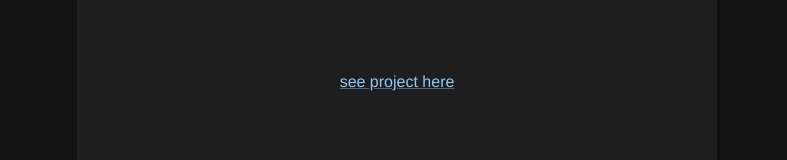
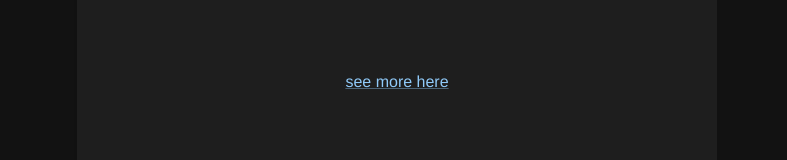
Before and after one commit to jnordhagen/jnordhagen.github.io, a React (Create React App) app: page / in a window 1280 px wide. Shown: the part 999-1159 px from the top of the page, without its empty margins (243-1030 px from the left). Built offline with nearby package versions, Linux system fonts and the light colour scheme.

Commit message:
added project

```diff
--- a/src/components/projectCard/ProjectCard.tsx
+++ b/src/components/projectCard/ProjectCard.tsx
@@ -31,7 +31,7 @@ const ProjectCard = ({ projectTitle, projectDesc, projectUrl }) => {
         >
           {projectDesc}
         </Typography>
-        <Link href={projectUrl}>see project here</Link>
+        <Link href={projectUrl}>see more here</Link>
       </Box>
     </Card>
   );
--- a/src/components/projectSlideshow/ProjectSlideshow.tsx
+++ b/src/components/projectSlideshow/ProjectSlideshow.tsx
@@ -37,12 +37,18 @@ const ProjectSlideshow = () => {
                     versions of the original. Submissions are immediately viewable by all users to be \
                     voted or commented on, and creators can gain points based on how well their submissions \
                     fare, creating a fun community based on hilarious visual gags.",
-      link: "https://github.com/StanfordCS194/spr23-Team15"
+      link: "https://github.com/jnordhagen/photowars"
     },
     {
       title: "Building the Internet",
       description: "A custom implementation of large portions of the TCP/IP internet software, including the TCP sender and receiver, the IP router, and the network interface.",
       link: "https://github.com/CS144/minnow"
+    },
+    {
+      title: "Pintos Operating System",
+      description: "A course project that involved developing and augmenting the Pintos OS. \
+                    We implemented multithreading capability, support for user processes, virtual memory, and a robust file system, all from scratch.",
+      link: "https://web.stanford.edu/class/cs140/projects/pintos/pintos_1.html"
     }
   ];
 
```
